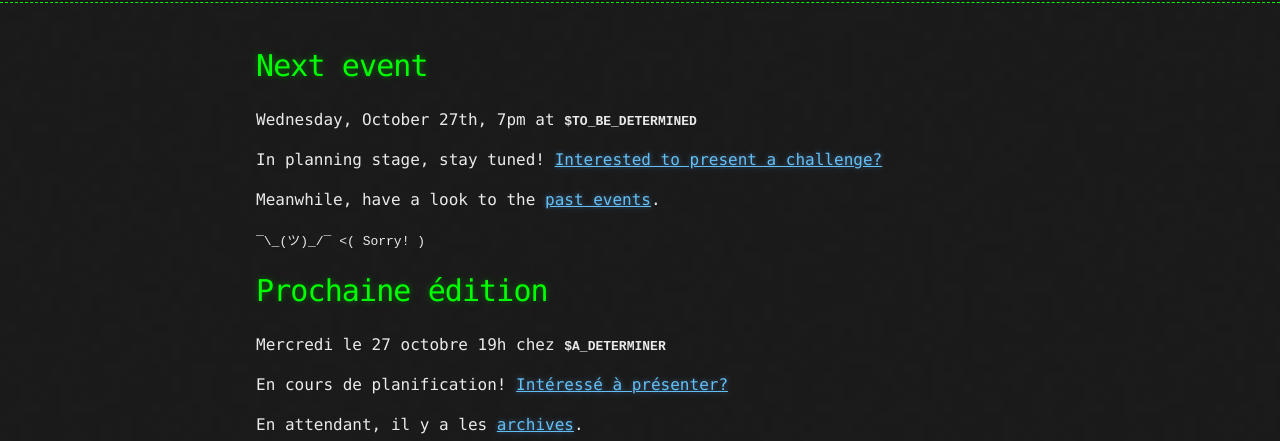
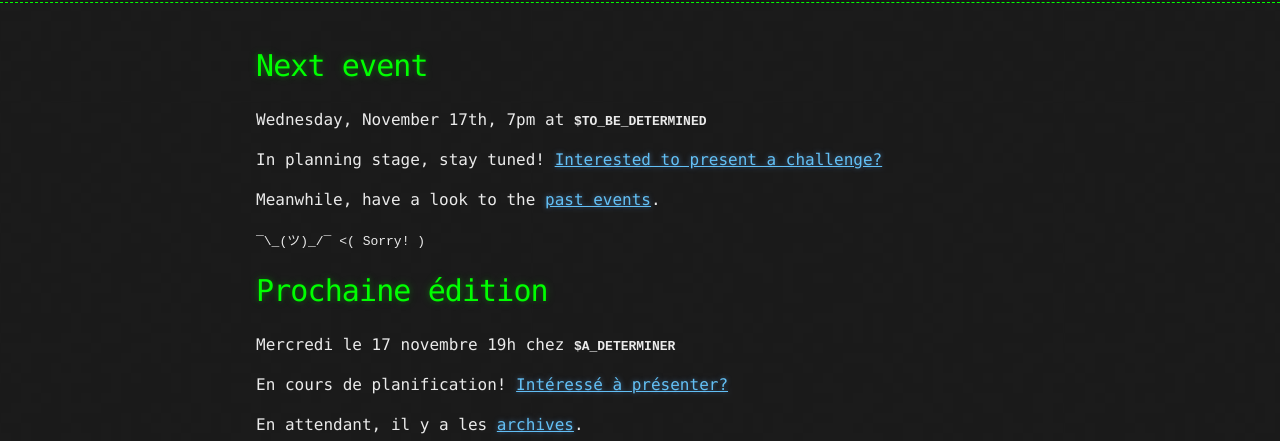
Before and after one commit to montrehack/montrehack.github.com, a Jekyll site: the page built from index.md, in a window 1280 px wide. Shown: the part 430-871 px from the top of the page. Built offline with Jekyll 4.4.1, drawn with Linux system fonts in a browser that asks for light colours.

Commit message:
November edition date placeholder

```diff
--- a/_includes/stay-tuned.md
+++ b/_includes/stay-tuned.md
@@ -1,4 +1,4 @@
-{% assign next_date = "2021-10-27" %}
+{% assign next_date = "2021-11-17" %}
 {% comment %}When venue is not determined, set to nil{% endcomment %}
 {% assign venue = nil %}
 
```
